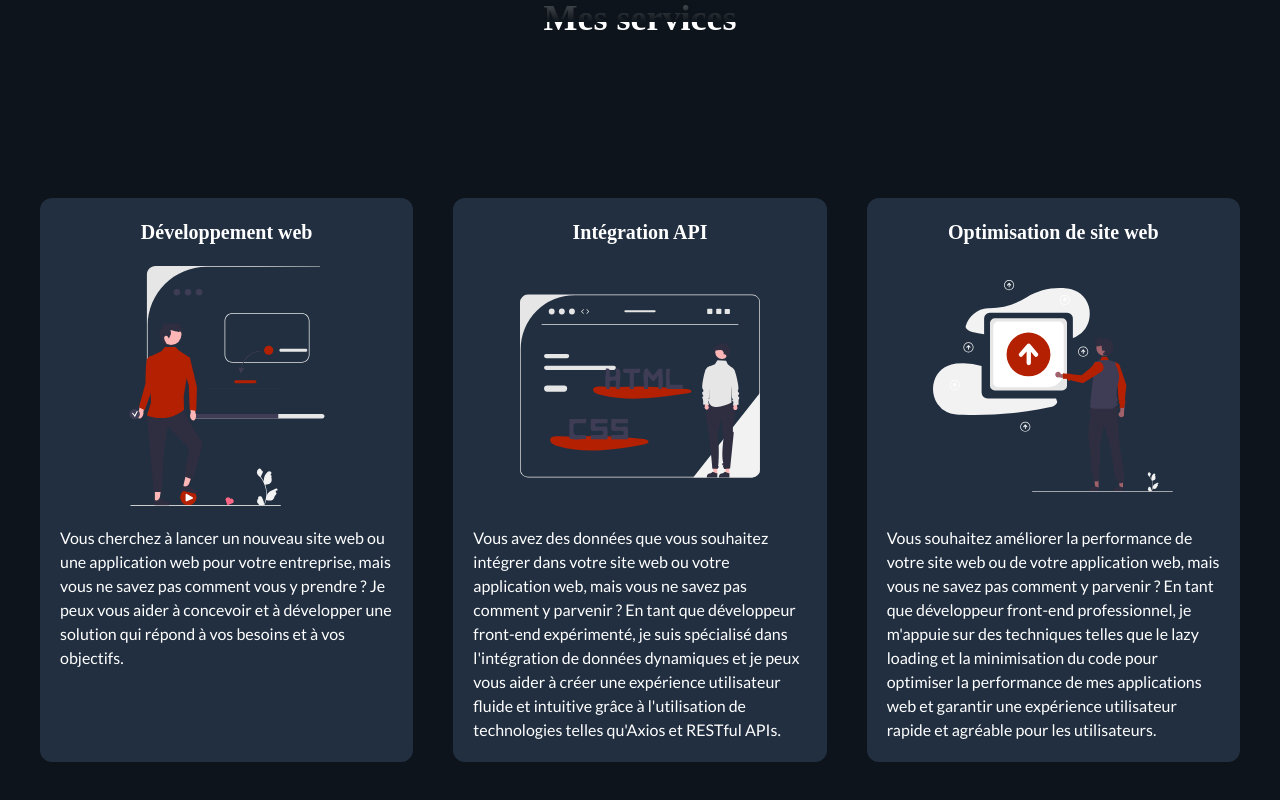
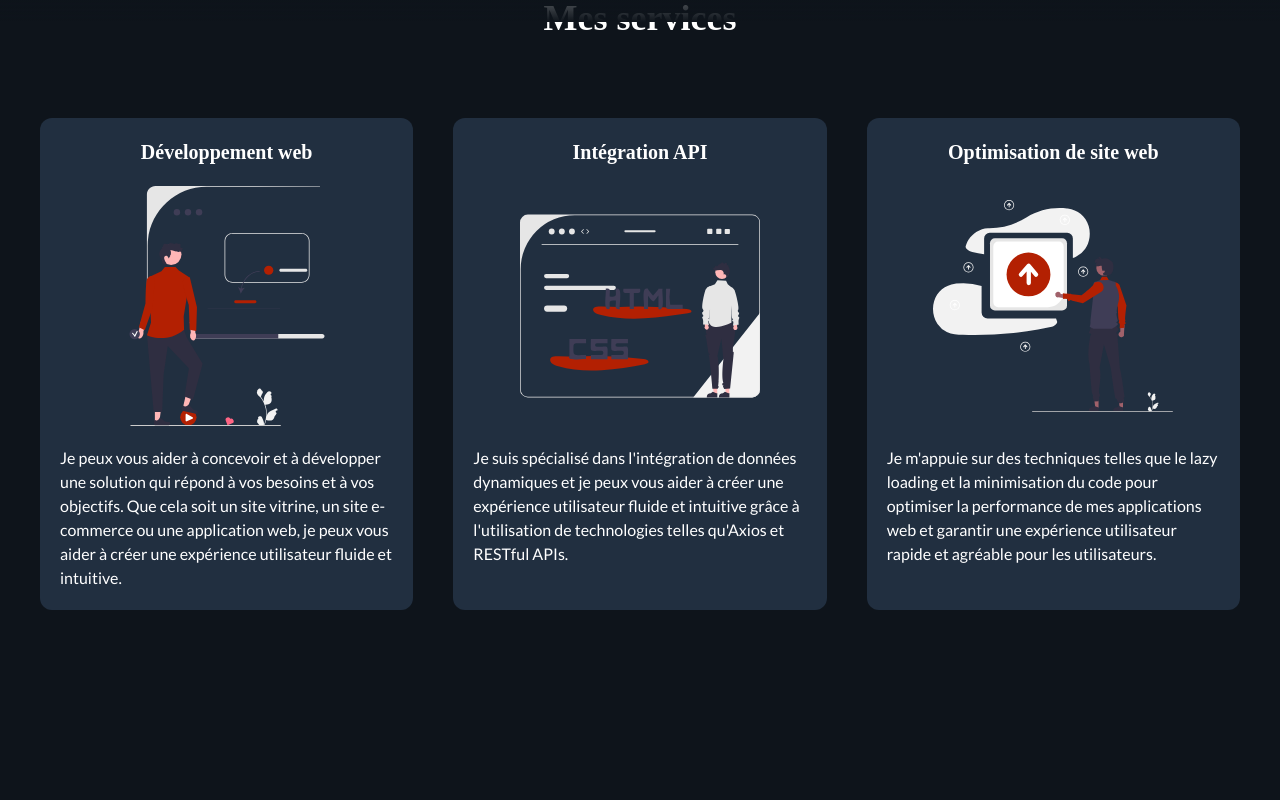
Before and after one commit to pierricktly/Portfolio, a Nuxt app: page /about in a window 1280 px wide. Shown: the part 778-1578 px from the top of the page. After the commit the page ends 1556 px from the top, so only its background shows below. Built offline with nearby package versions, Linux system fonts and the light colour scheme.

Commit message:
fix padding and text

```diff
--- a/nuxt.config.js
+++ b/nuxt.config.js
@@ -17,7 +17,7 @@ export default {
       {
         hid: 'description',
         name: 'description',
-        content: 'Bonjour, je m\'appelle Pierrick Taïly. Je suis développeur frontend freelance, spécialisé dans la création de site web. \nJ\'aide mes clients à créer leurs sites internet ou leurs applications web afin de développer leur entreprise ou leur projet sur le web.'
+        content: 'Bonjour, je m\'appelle Pierrick Taïly. Je suis développeur frontend freelance, spécialisé dans la création de site web et application web Vue.JS/Nuxt.JS. \nJ\'aide mes clients à créer leurs sites internet ou leurs applications web afin de développer leur entreprise, leur projet sur le web ainsi que leur présence web.'
       },
       { property: "og:site_name", content: "Zokiasu | Taïly Pierrick Portfolio" },
       { hid: "og:type", property: "og:type", content: "website" },
@@ -34,7 +34,7 @@ export default {
       {
         hid: "og:description",
         property: "og:description",
-        content: "Bonjour, je m\'appelle Pierrick Taïly. Je suis développeur frontend freelance, spécialisé dans la création de site web. \nJ\'aide mes clients à créer leurs sites internet ou leurs applications web afin de développer leur entreprise ou leur projet sur le web.",
+        content: "Bonjour, je m\'appelle Pierrick Taïly. Je suis développeur frontend freelance, spécialisé dans la création de site web et application web Vue.JS/Nuxt.JS. \nJ\'aide mes clients à créer leurs sites internet ou leurs applications web afin de développer leur entreprise, leur projet sur le web ainsi que leur présence web.",
       },
       {
         hid: "og:image",
--- a/pages/about.vue
+++ b/pages/about.vue
@@ -36,34 +36,28 @@
           </div>
         </div>
       </div>
-      <div class="bg-[#17202C]/50 md:bg-transparent w-full p-10 space-y-20 lg:space-y-40 rounded">
+      <div class="bg-[#17202C]/50 md:bg-transparent w-full p-10 space-y-20 rounded">
         <h2 class="bookman font-semibold text-2xl lg:text-4xl text-center">Mes services</h2>
         <div class="grid grid-cols-1 gap-10 lg:grid-cols-3">
           <article class="2xl:max-w-md space-y-5 p-5 2xl:-translate-y-10 rounded-xl bg-[#212F40]">
             <p class="text-center text-lg lg:text-xl bookman font-semibold">Développement web</p>
             <icon-webdesign class="mx-auto w-32 h-32 lg:w-60 lg:h-60"/>
             <p class="whitespace-pre-line text-sm leading-loose lg:text-base">
-              Vous cherchez à lancer un nouveau site web ou une application web pour votre entreprise, mais vous ne savez pas comment vous y prendre ?
-
-              Je peux vous aider à concevoir et à développer une solution qui répond à vos besoins et à vos objectifs.
+              Je peux vous aider à concevoir et à développer une solution qui répond à vos besoins et à vos objectifs. Que cela soit un site vitrine, un site e-commerce ou une application web, je peux vous aider à créer une expérience utilisateur fluide et intuitive.
             </p>
           </article>
           <article class="2xl:max-w-md space-y-5 p-5 2xl:-translate-y-10 rounded-xl bg-[#212F40]">
             <p class="text-center text-lg lg:text-xl bookman font-semibold">Intégration API</p>
             <icon-dev class="mx-auto w-32 h-32 lg:w-60 lg:h-60"/>
             <p class="whitespace-pre-line text-sm leading-loose lg:text-base">
-              Vous avez des données que vous souhaitez intégrer dans votre site web ou votre application web, mais vous ne savez pas comment y parvenir ?
-
-              En tant que développeur front-end expérimenté, je suis spécialisé dans l'intégration de données dynamiques et je peux vous aider à créer une expérience utilisateur fluide et intuitive grâce à l'utilisation de technologies telles qu'Axios et RESTful APIs.
+              Je suis spécialisé dans l'intégration de données dynamiques et je peux vous aider à créer une expérience utilisateur fluide et intuitive grâce à l'utilisation de technologies telles qu'Axios et RESTful APIs.
             </p>
           </article>
           <article class="2xl:max-w-md space-y-5 p-5 2xl:-translate-y-10 rounded-xl bg-[#212F40]">
             <p class="text-center text-lg lg:text-xl bookman font-semibold">Optimisation de site web</p>
             <icon-maintenance class="mx-auto w-32 h-32 lg:w-60 lg:h-60"/>
             <p class="whitespace-pre-line text-sm leading-loose lg:text-base">
-              Vous souhaitez améliorer la performance de votre site web ou de votre application web, mais vous ne savez pas comment y parvenir ?
-
-              En tant que développeur front-end professionnel, je m'appuie sur des techniques telles que le lazy loading et la minimisation du code pour optimiser la performance de mes applications web et garantir une expérience utilisateur rapide et agréable pour les utilisateurs.
+              Je m'appuie sur des techniques telles que le lazy loading et la minimisation du code pour optimiser la performance de mes applications web et garantir une expérience utilisateur rapide et agréable pour les utilisateurs.
             </p>
           </article>
         </div>
```
